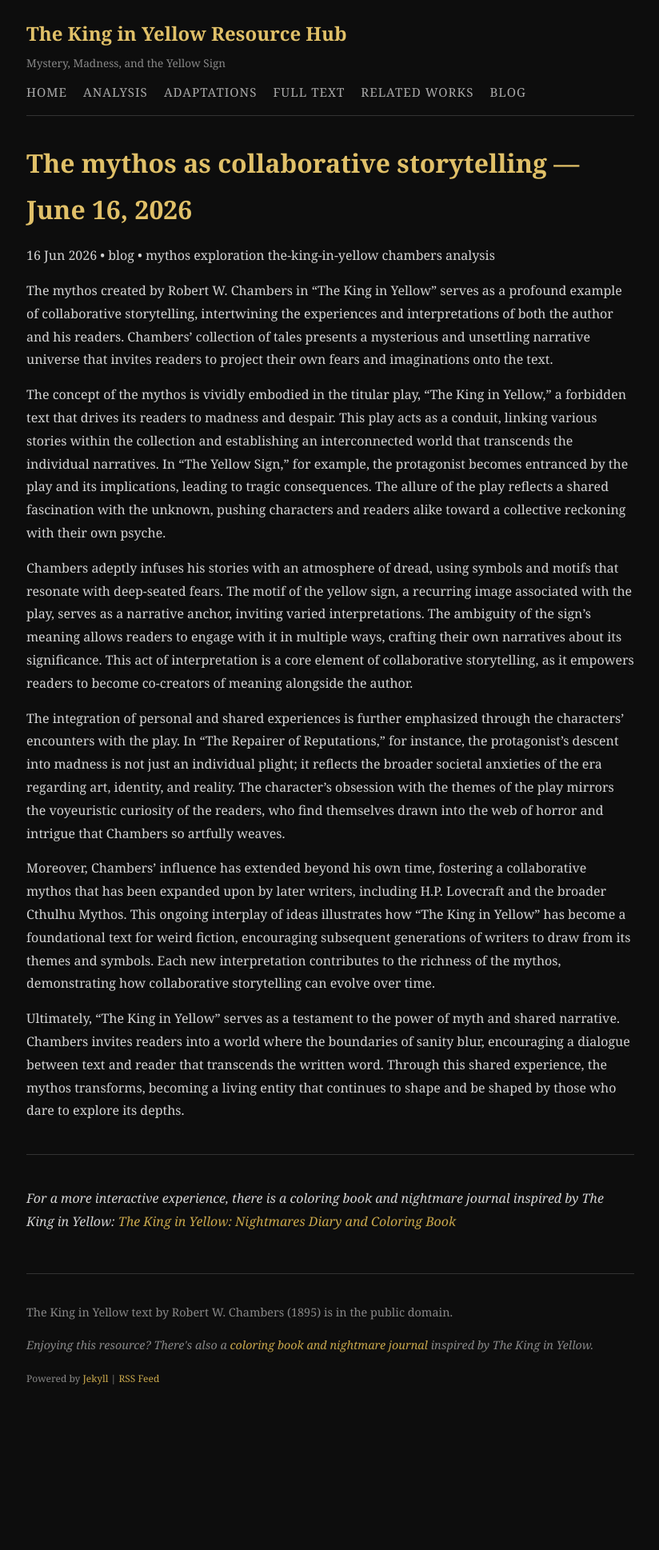
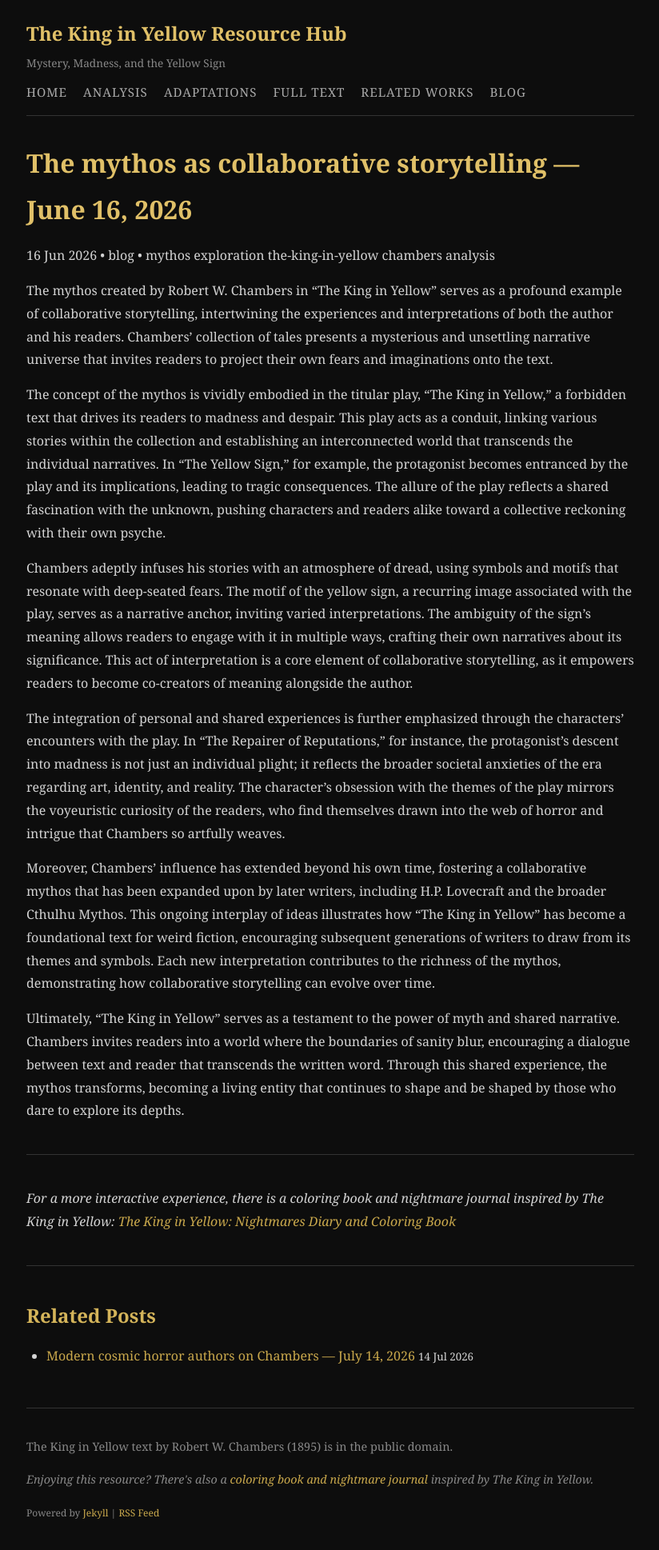
Before and after one commit to miravosqueinteresante/the-king-in-yellow-resources, a Jekyll site: the page built from _posts/2026-06-16-mythos_exploration.md, in a window 1280 px wide. Shown: the whole page at 80% size, without its empty margins (227-1051 px from the left). Built offline with Jekyll 4.4.1, drawn with Linux system fonts in a browser that asks for light colours; before the commit the page ends 1770 px from its top, so only the background shows below that; some of the changed lines change nothing that is shown.

Commit message:
Daily post — 2026-07-14

```diff
--- a/_data/post-queue.json
+++ b/_data/post-queue.json
@@ -88,9 +88,10 @@
   },
   "mythos_exploration": {
     "used": [
-      "The mythos as collaborative storytelling"
+      "The mythos as collaborative storytelling",
+      "Modern cosmic horror authors on Chambers"
     ],
-    "last_date": "2026-06-16"
+    "last_date": "2026-07-14"
   },
   "language_and_vocabulary": {
     "used": [
--- /dev/null
+++ b/_posts/2026-07-14-modern-cosmic-horror-authors-on-chambers.md
@@ -0,0 +1,30 @@
+---
+layout: post
+title: "Modern cosmic horror authors on Chambers — July 14, 2026"
+date: 2026-07-14 12:00:00 +0000
+categories: blog
+content_type: mythos_exploration
+tags: [mythos exploration the-king-in-yellow chambers analysis]
+---
+The influence of Robert W. Chambers' "The King in Yellow" continues to echo through the corridors of weird fiction, particularly in the realm of modern cosmic horror. Chambers' text serves as a precursor to the unsettling narratives that have found renewed vigor in contemporary literature, establishing a foundation upon which later authors would build their own mythos of dread and despair.
+
+At the heart of "The King in Yellow" is the titular play, a fictional work that drives its readers to madness and despair. This central artifact acts as a symbol of knowledge that is both alluring and ultimately destructive, embodying themes of forbidden knowledge that resonate with the works of modern cosmic horror authors. Take, for example, the writings of Caitlín R. Kiernan, whose stories often explore the thin veneer of reality and the monstrous truths lurking beneath. Kiernan's characters frequently grapple with incomprehensible forces, mirroring the psychological disarray experienced by those who encounter Chambers' play. The allure of "The King in Yellow" serves as an apt metaphor for Kiernan's own explorations of obsession, the quest for understanding, and the inevitable madness that often accompanies such pursuits.
+
+Another modern author deeply influenced by Chambers is Thomas Ligotti, who has crafted a body of work steeped in existential dread and cosmic nihilism. Ligotti's stories often evoke the same sense of foreboding that permeates "The King in Yellow." In particular, Ligotti's concept of "horror" as a fundamental aspect of existence echoes the themes found in Chambers' text. The idea that the universe is indifferent, if not outright malevolent, is a central tenet of both authors. Chambers presents a world where the act of reading the play itself can lead one to insanity, while Ligotti discusses the inherent horror of life in a universe devoid of meaning. For both, the act of confronting the unknown is fraught with peril, illustrating a shared belief that knowledge may lead one closer to despair rather than enlightenment.
+
+Furthermore, the surrealism and dream-like quality found in Chambers' work can be seen reflected in the narratives of contemporary authors like Laird Barron. Barron's stories often blend elements of horror with the cosmic, creating a disorienting experience for readers. In "The King in Yellow," the pervasive sense of decay and the grotesque are palpable, with descriptions that evoke an atmosphere of dread and unease. Barron's writing similarly employs atmospheric details that unsettle the reader, drawing parallels to Chambers' ability to create a world steeped in a haunting beauty that ultimately reveals a darker reality.
+
+In examining the works of modern cosmic horror authors through the lens of Chambers' "The King in Yellow," one can see how the themes of madness, existential dread, and the allure of forbidden knowledge continue to resonate. Chambers has left an indelible mark on the genre, inspiring writers to explore the boundaries of sanity and the cosmic unknown. The legacy of "The King in Yellow" persists, reminding us that the quest for understanding can lead us down paths of despair, forever entwined with the strange and the uncanny. As we delve into the unsettling realms crafted by today’s authors, we are reminded that the horror of knowledge remains a potent force, echoing Chambers' timeless warning.
+
+---
+
+### Explore More
+
+- [Carcosa Glossary](/the-king-in-yellow-resources/analysis/carcosa-glossary/)
+- [The Yellow Sign — Symbolism](/the-king-in-yellow-resources/analysis/yellow-sign-symbolism/)
+
+*For a more interactive experience, there is a coloring book and nightmare journal inspired by The King in Yellow: [The King in Yellow: Nightmares Diary and Coloring Book](https://www.amazon.com/dp/B0CTXCQ9HM)*
+
+### Previous Posts on This Topic
+
+- [The mythos as collaborative storytelling — June 16, 2026](/the-king-in-yellow-resources/2026/07/2026-06-16-mythos_exploration.html)
```
